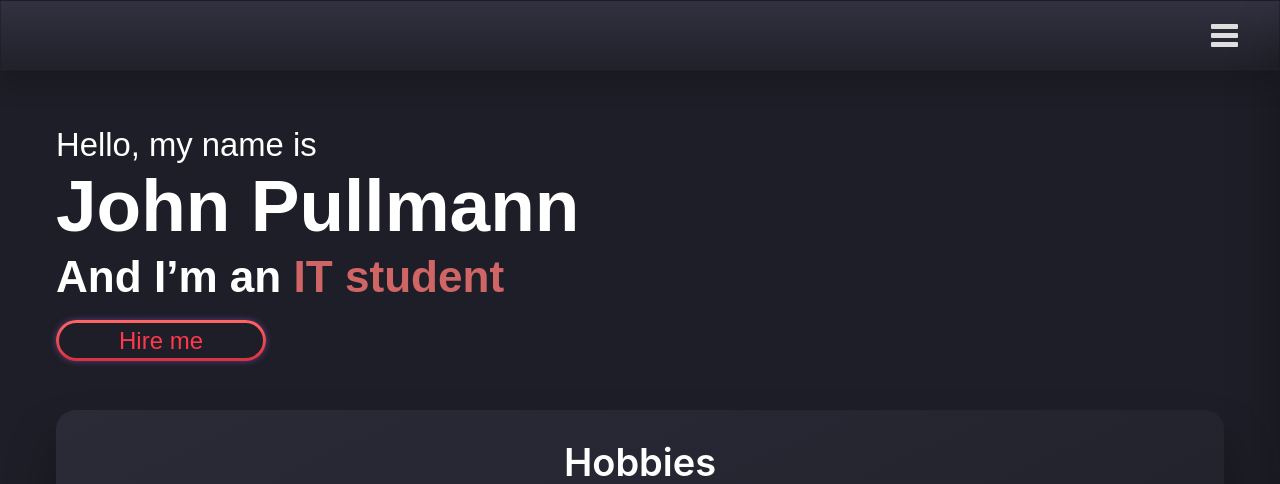
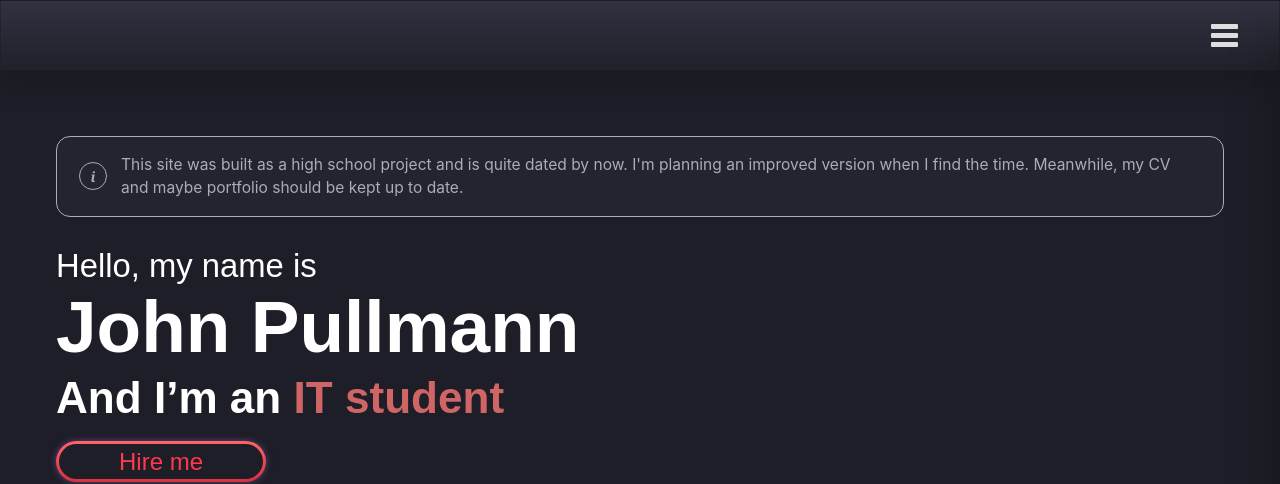
Before and after one commit to JohnPullmann/personal-website, a Flask app: page /home in a window 1280 px wide. Shown: the top 484 px of the page. Run offline with Flask 3, Linux system fonts and the light colour scheme; some libraries are stand-ins or nearby versions.

Commit message:
Add disclamer

```diff
--- a/website/static/css/main.css
+++ b/website/static/css/main.css
@@ -237,6 +237,39 @@
     border-radius: 20px;
 }
 
+.site-notice {
+    display: flex;
+    align-items: center;
+    gap: 14px;
+    padding: 16px 22px;
+    margin-top: 10px;
+    margin-bottom: 30px;
+    border: 1px solid var(--lighter-text-color);
+    border-radius: 14px;
+    background-color: var(--page-component-color);
+    color: var(--lighter-text-color);
+    font-size: 14px;
+    line-height: 1.5;
+}
+
+.site-notice-icon {
+    display: flex;
+    align-items: center;
+    justify-content: center;
+    min-width: 28px;
+    height: 28px;
+    border-radius: 50%;
+    border: 1.5px solid var(--lighter-text-color);
+    font-size: 14px;
+    font-weight: 600;
+    font-style: italic;
+    font-family: Georgia, serif;
+    color: var(--lighter-text-color);
+}
+
+.site-notice p {
+    margin: 0;
+}
 
 .portfolio-element-selected-tags
 {
--- a/website/templates/home.html
+++ b/website/templates/home.html
@@ -13,6 +13,11 @@
     {% endif %}
 {% endwith %}
 -->
+
+<div class="site-notice">
+    <span class="site-notice-icon">i</span>
+    <p>This site was built as a high school project and is quite dated by now. I'm planning an improved version when I find the time. Meanwhile, my CV and maybe portfolio should be kept up to date.</p>
+</div>
 
 <div class="section-hero">
     <h3 class="hero-text">Hello, my name is</h3>
```
